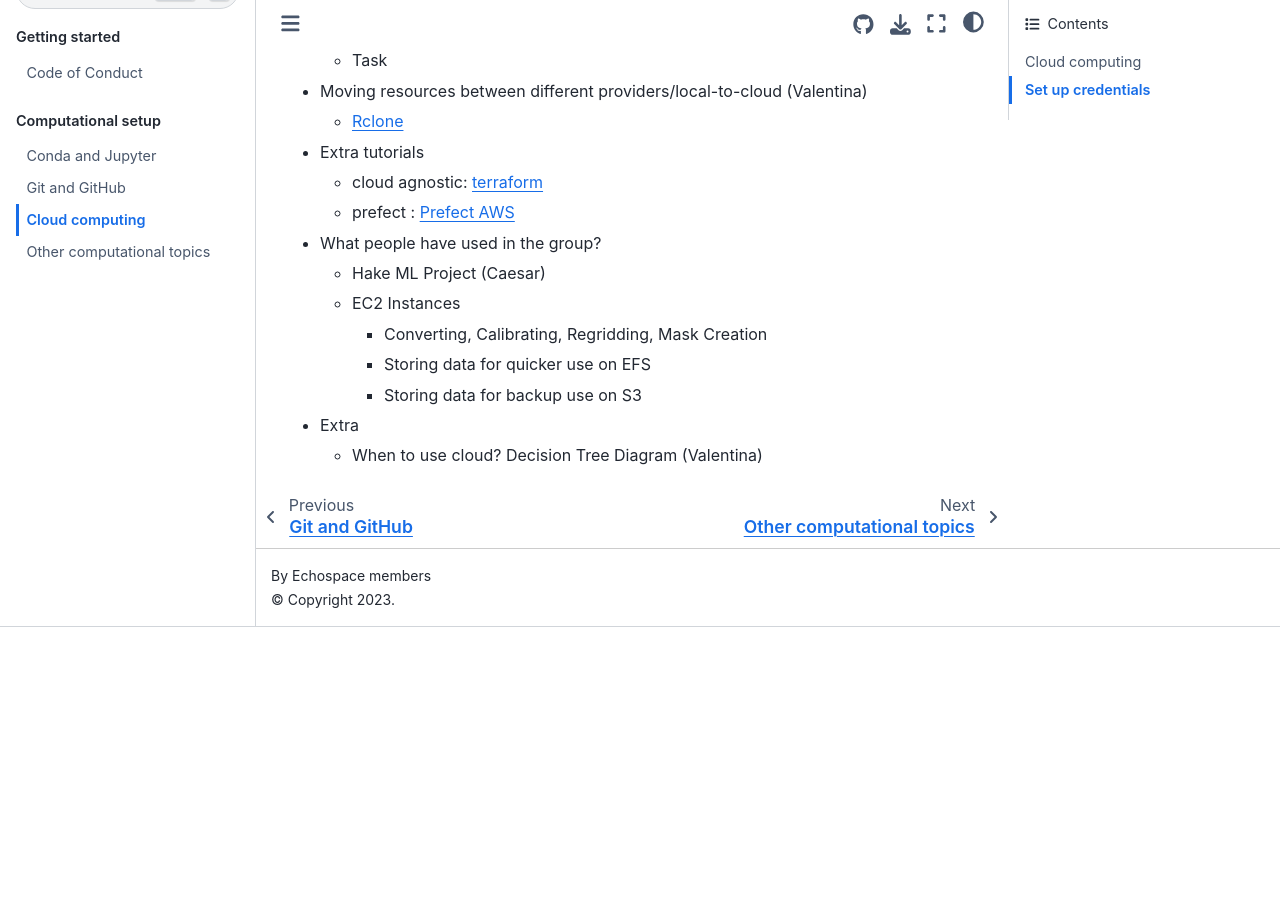
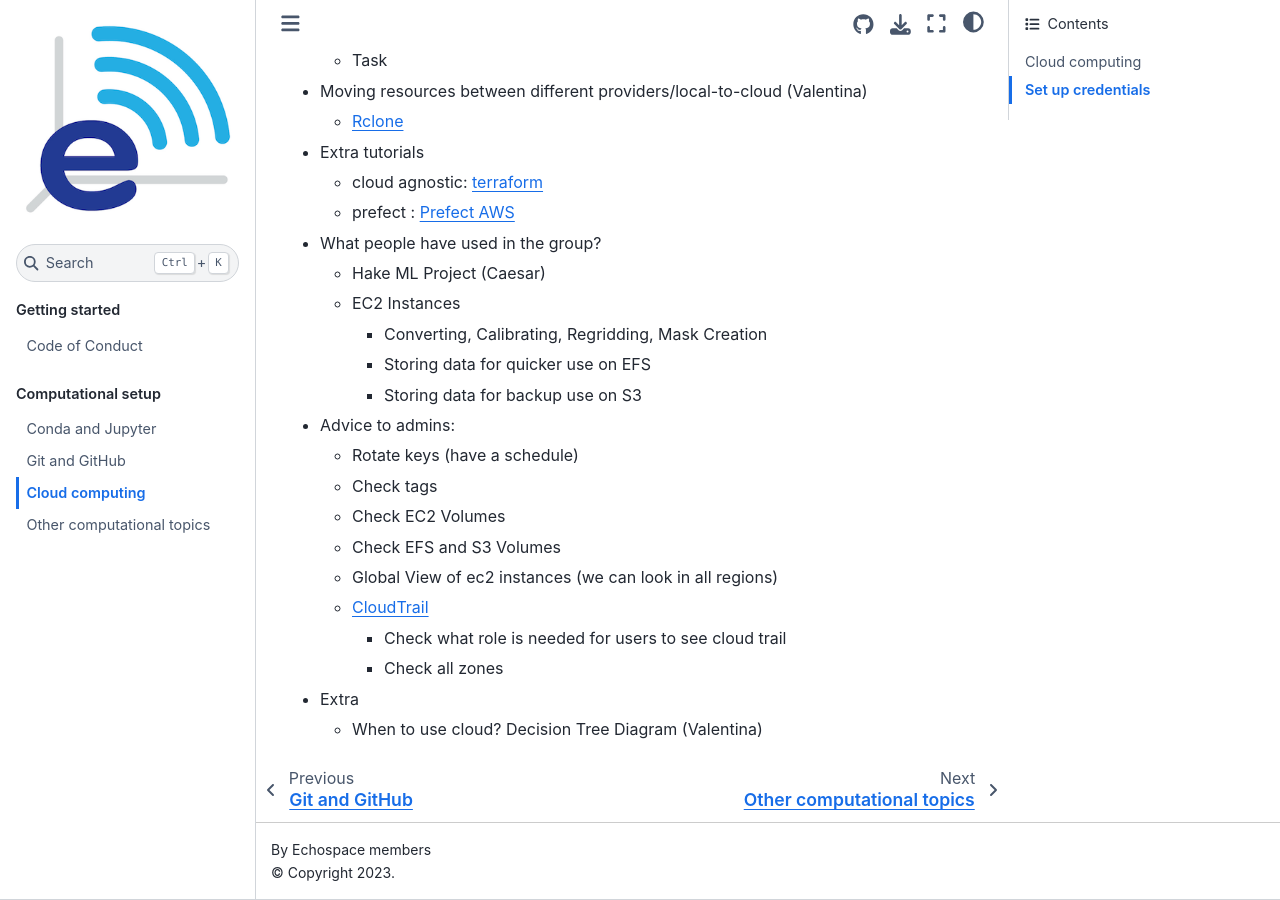
Before and after one commit to uw-echospace/group-docs, a Jupyter Book: the page built from docs/source/compute-cloud.md, in a window 1280 px wide and 900 px high, scrolled down 1569 px. Built offline with Jupyter Book 1.0.4 settings and Sphinx 7.4.7 and the Sphinx Book theme 1.1.4, drawn with Linux system fonts in a browser that asks for light colours; before the commit the page ends 2196 px from its top, so only the background shows below that.

Commit message:
add admin bullet points

```diff
--- a/docs/source/compute-cloud.md
+++ b/docs/source/compute-cloud.md
@@ -69,6 +69,15 @@
         - Storing data for quicker use on EFS
         - Storing data for backup use on S3
 
+* Advice to admins:
+    - Rotate keys (have a schedule)
+    - Check tags
+    - Check EC2 Volumes
+    - Check EFS and S3 Volumes
+    - Global View of ec2 instances (we can look in all regions)
+    - [CloudTrail](https://us-west-2.console.aws.amazon.com/cloudtrail/home?region=us-west-2#/events?ReadOnly=false)
+        - Check what role is needed for users to see cloud trail
+        - Check all zones
 
 
 * Extra
```
